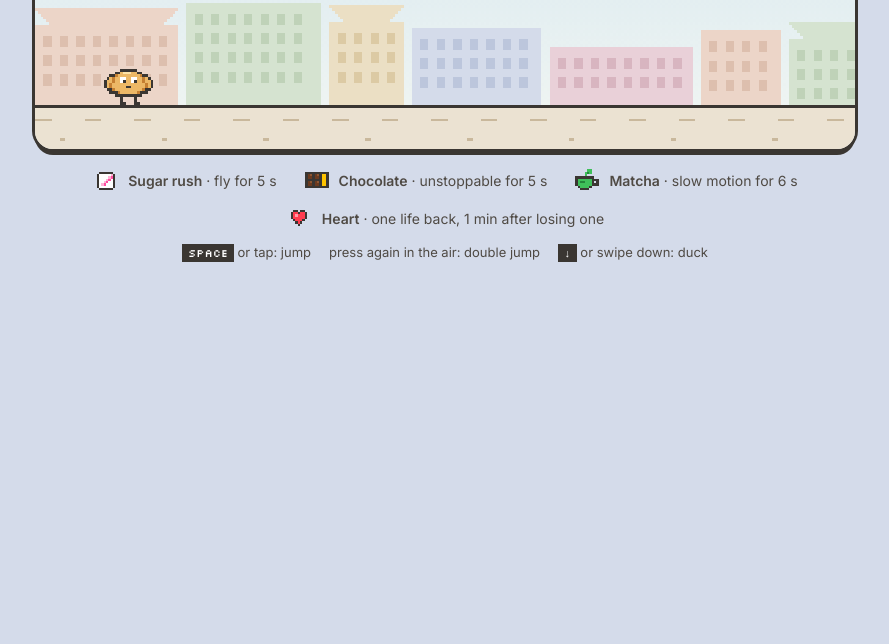
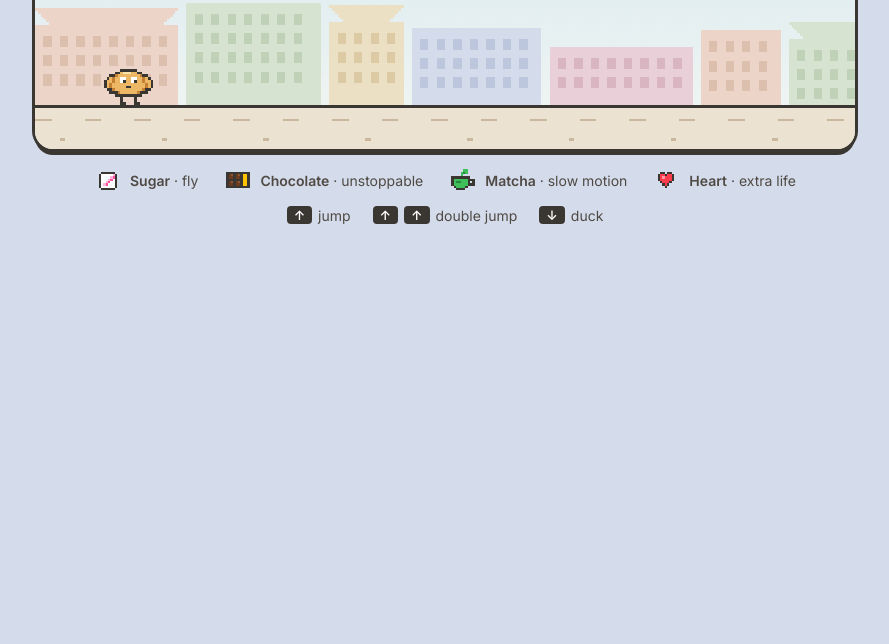
Before and after one commit to nataliamarsab-hub/Croissant-Run, a plain HTML site: page index.html in a window 1280 px wide. Shown: the part 156-800 px from the top of the page, without its empty margins (195-1084 px from the left). Drawn offline with Linux system fonts and the light colour scheme.

Commit message:
Add files via upload

```diff
--- a/index.html
+++ b/index.html
@@ -43,25 +43,31 @@ canvas{display:block;width:100%;image-rendering:pixelated;image-rendering:crisp-
 .legend b{font-weight:600}
 .legend span{color:var(--mut)}
 .help{display:flex;flex-wrap:wrap;gap:6px 18px;justify-content:center;margin-top:10px;font-size:13px;color:var(--mut)}
-.help kbd{font:400 11px Silkscreen,monospace;background:var(--ink);color:#fff;padding:2px 6px}
+.help{gap:6px 22px;font-size:14px}
+.help span{display:inline-flex;align-items:center;gap:6px}
+.help kbd{font:700 13px Inter,sans-serif;background:var(--ink);color:#fff;padding:1px 7px;border-radius:4px;min-width:22px;text-align:center}
+.help b{font-weight:600;color:var(--ink)}
+.help.touch{display:none}
+@media(pointer:coarse){.help.keys{display:none}.help.touch{display:flex}}
 .legend span,.help{color:#4f4a44}
 @media(max-width:600px){.score b{font-size:17px}.power{font-size:11px;padding:4px 7px;top:38px}.power .bar{width:40px}.lives canvas{width:21px;height:18px}}
 </style>
 </head>
 <body>
 <div class="wrap">
-  <div class="game" id="game" tabindex="0" role="application" aria-label="Croissant Run. Space or tap to jump, press again in the air to double jump, down arrow to duck. You have two hearts. Collect sugar to fly, chocolate to be unstoppable and matcha to slow down.">
+  <div class="game" id="game" tabindex="0" role="application" aria-label="Croissant Run. Up arrow to jump, press it twice to double jump, down arrow to duck. Sugar lets you fly, chocolate makes you unstoppable, matcha slows time, hearts give an extra life.">
     <canvas id="c"></canvas>
     <div class="hud" aria-live="polite">
       <div class="lives" id="lives" aria-label="Lives"></div>
       <div class="power" id="power"><i></i><span id="pname"></span><span class="bar"><u id="pbar"></u></span></div>
       <div class="score"><b id="score">00000</b><span id="best">BEST 00000</span></div>
-      <div class="msg" id="msg"><h2 id="mt">Croissant Run</h2><p id="ms">Late for breakfast. Space or tap to run.</p></div>
+      <div class="msg" id="msg"><h2 id="mt">Croissant Run</h2><p id="ms">Late for breakfast. Press ↑ to run.</p></div>
       <button class="btn" id="mute" type="button" aria-label="Sound on" aria-pressed="false">♪</button>
     </div>
   </div>
   <div class="legend" id="legend"></div>
-  <div class="help"><span><kbd>Space</kbd> or tap: jump</span><span>press again in the air: double jump</span><span><kbd>↓</kbd> or swipe down: duck</span></div>
+  <div class="help keys"><span><kbd>↑</kbd> jump</span><span><kbd>↑</kbd><kbd>↑</kbd> double jump</span><span><kbd>↓</kbd> duck</span></div>
+  <div class="help touch"><span><b>Tap</b> jump</span><span><b>Tap tap</b> double jump</span><span><b>Swipe down</b> duck</span></div>
 </div>
 <script>
 {
@@ -131,9 +137,9 @@ canvas{display:block;width:100%;image-rendering:pixelated;image-rendering:crisp-
     matcha: pad(['.....GG...', '....GDG...', '....G.....', 'kkkkkkkk..', 'kGGGGGGkkk', 'kGDDGGGk.k', 'kGGGGGGkkk', '.kGGGGk...', '..kkkk....'])
   };
   const POW = {
-    sugar: { name: 'Sugar rush', spr: 'sugar', col: '#ff4fa0', dur: 5, tag: 'fly for 5 s' },
-    choc: { name: 'Chocolate', spr: 'choc', col: '#8f5530', dur: 5, tag: 'unstoppable for 5 s' },
-    matcha: { name: 'Matcha', spr: 'matcha', col: '#3fbf5a', dur: 6, tag: 'slow motion for 6 s' }
+    sugar: { name: 'Sugar', spr: 'sugar', col: '#ff4fa0', dur: 5, tag: 'fly' },
+    choc: { name: 'Chocolate', spr: 'choc', col: '#8f5530', dur: 5, tag: 'unstoppable' },
+    matcha: { name: 'Matcha', spr: 'matcha', col: '#3fbf5a', dur: 6, tag: 'slow motion' }
   };
 
   const cv = document.getElementById('c'), ctx = cv.getContext('2d'), box = document.getElementById('game');
@@ -154,7 +160,7 @@ canvas{display:block;width:100%;image-rendering:pixelated;image-rendering:crisp-
   const px = (x, y, col, w = 1, h = 1) => { ctx.fillStyle = col; ctx.fillRect(Math.round(x), Math.round(y), w, h); };
 
   // legend
-  const ITEMS = { ...POW, heart: { name: 'Heart', spr: 'heart', col: '#ff3b4e', tag: 'one life back, 1 min after losing one' } };
+  const ITEMS = { ...POW, heart: { name: 'Heart', spr: 'heart', col: '#ff3b4e', tag: 'extra life' } };
   document.getElementById('legend').innerHTML = Object.entries(ITEMS).map(([k, p]) => `<div><canvas data-s="${p.spr}" width="12" height="12" aria-hidden="true"></canvas><span><b>${p.name}</b> <span>· ${p.tag}</span></span></div>`).join('');
   document.querySelectorAll('#legend canvas').forEach((c) => {
     const x = c.getContext('2d'), rows = S[c.dataset.s];
@@ -200,6 +206,8 @@ canvas{display:block;width:100%;image-rendering:pixelated;image-rendering:crisp-
   const clouds = Array.from({ length: 4 }, (_, i) => ({ x: i * 110 + Math.random() * 40, y: 10 + Math.random() * 22 }));
 
   const $ = (id) => document.getElementById(id);
+  const TOUCH = matchMedia('(pointer: coarse)').matches;
+  if (TOUCH) $('ms').textContent = 'Late for breakfast. Tap to run.';
   const showMsg = (h, p) => { $('mt').textContent = h; $('ms').textContent = p; $('msg').hidden = false; };
   const reset = () => {
     P.y = GROUND; P.vy = 0; P.duck = false; P.onGround = true;
@@ -220,7 +228,7 @@ canvas{display:block;width:100%;image-rendering:pixelated;image-rendering:crisp-
     beep(300, 70, 0.4, 'sawtooth', 0.06);
     const s = Math.floor(dist / 4);
     if (s > best) { best = s; try { localStorage.setItem('croissant-best', String(best)); } catch (e) {} }
-    showMsg('Crumbs everywhere', `${s} m of pastry glory · Space or tap to retry`);
+    showMsg('Crumbs everywhere', `${s} m · ${TOUCH ? 'Tap' : 'Press ↑'} to try again`);
   };
   const heartCanvas = (full) => { const c = document.createElement('canvas'); c.width = 7; c.height = 7; const x = c.getContext('2d'); S[full ? 'heart' : 'heartE'].forEach((row, ri) => [...row].forEach((ch, ci) => { if (ch !== '.') { x.fillStyle = PAL[ch]; x.fillRect(ci, ri, 1, 1); } })); return c; };
   const paintLives = () => { const el = $('lives'); el.innerHTML = ''; for (let i = 0; i < 2; i++) el.appendChild(heartCanvas(i < hearts)); el.setAttribute('aria-label', hearts + (hearts === 1 ? ' heart left' : ' hearts left')); };
```
